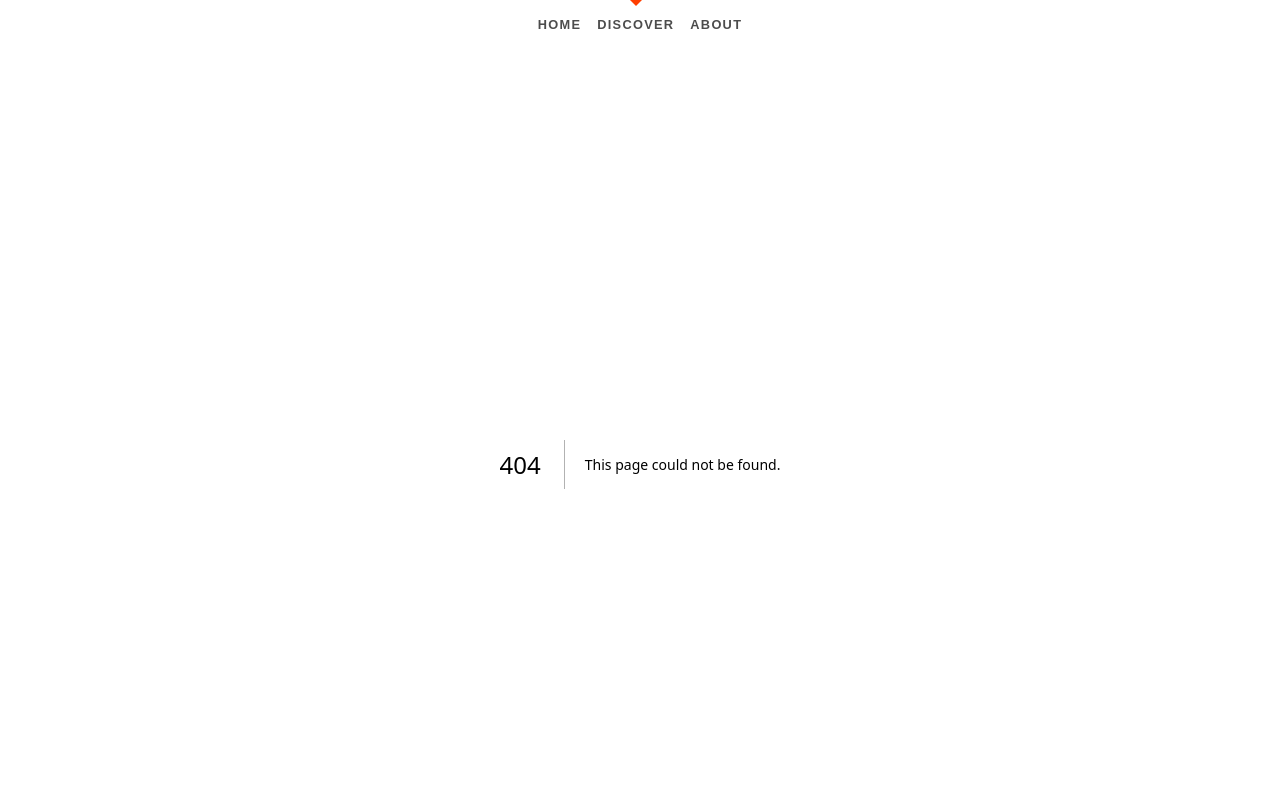
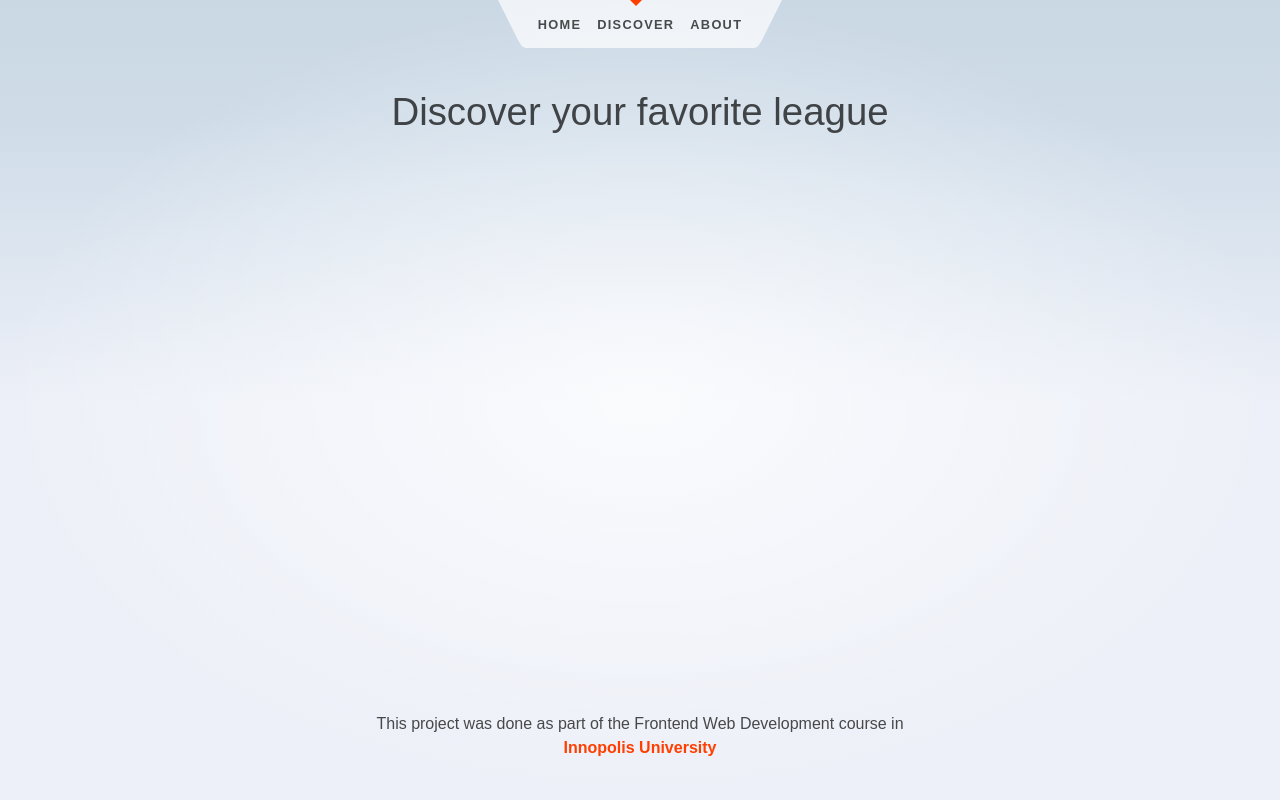
Before and after one commit to MohammadShahin/football-stats, a Next.js app: page /discover in a window 1280 px wide. Before the commit this address had no page. Shown: the top 800 px of the page. Built offline with nearby package versions, Linux system fonts and the light colour scheme.

Commit message:
add discover page

```diff
--- /dev/null
+++ b/pages/discover.tsx
@@ -0,0 +1,12 @@
+import type { NextPage } from 'next'
+import styles from '../styles/Home.module.css'
+
+const Discover: NextPage = () => {
+  return (
+    <div className={styles.container}>
+      <h1>Discover your favorite league</h1>
+    </div>
+  )
+}
+
+export default Discover
```
